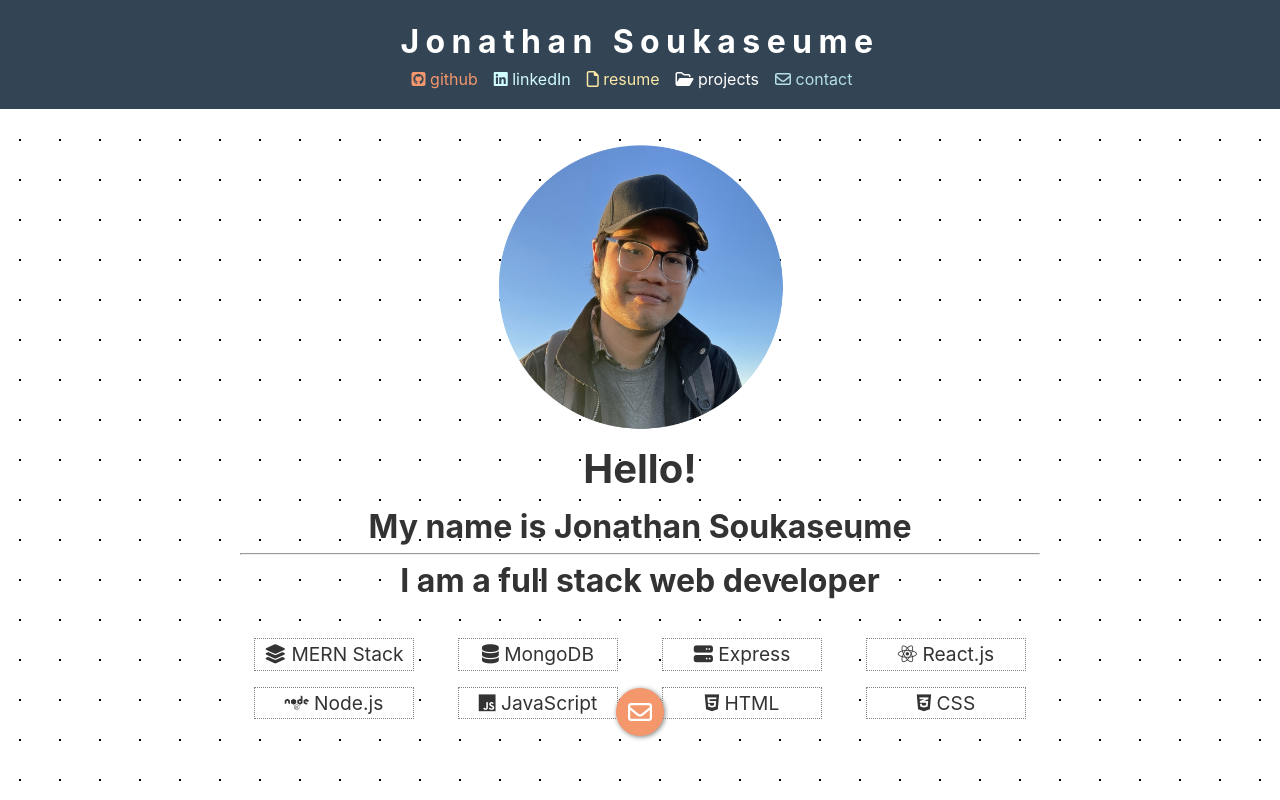
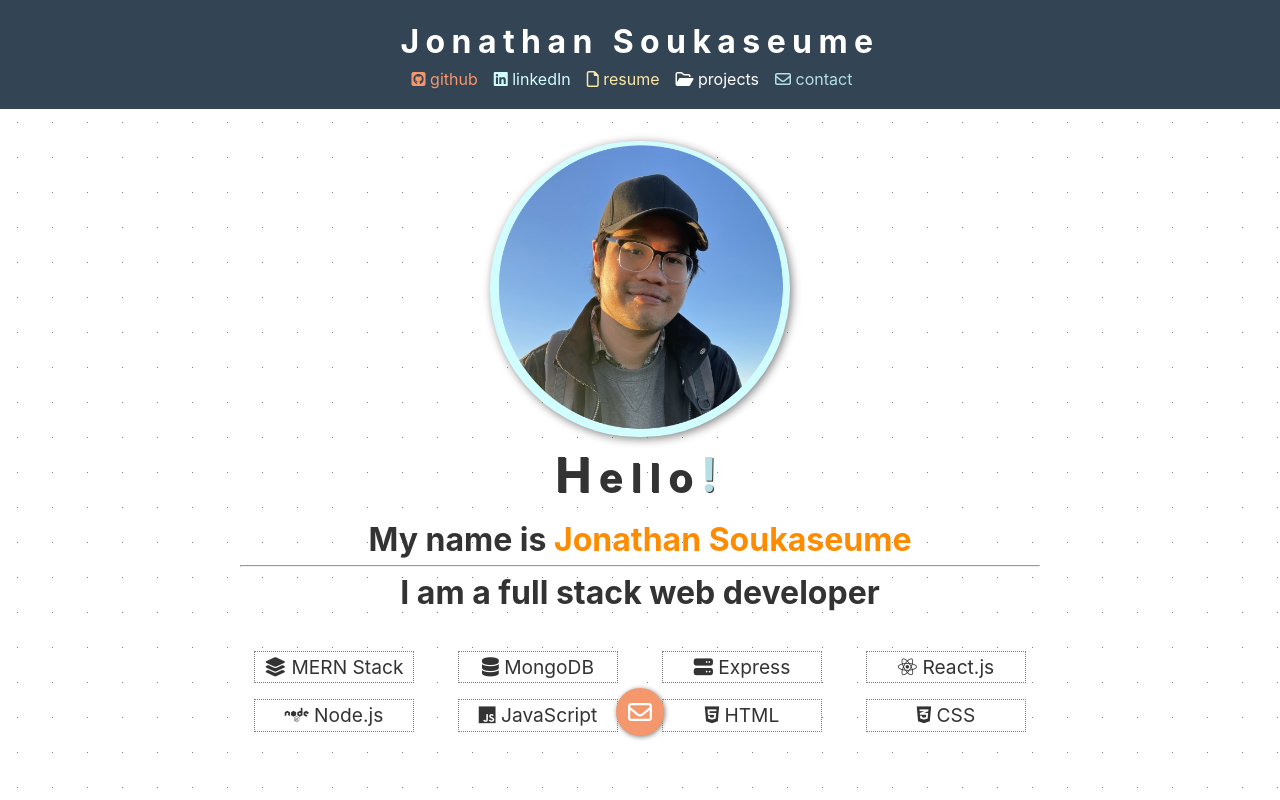
Before and after one commit to jsoomie/mern-profile, a React (Create React App) app in the folder client/: page / in a window 1280 px wide. Built offline with nearby package versions, Linux system fonts and the light colour scheme.

Commit message:
added coloring to greeting page

```diff
--- a/client/src/components/Greeting/Greeting.css
+++ b/client/src/components/Greeting/Greeting.css
@@ -2,8 +2,29 @@
   margin: 2rem 0;
 }
 
+.greeting-container img {
+  box-shadow: 2px 2px 10px gray;
+  border-radius: 9.5rem;
+  background-color: var(--cyan);
+}
+
 .greeting-hello {
   font-size: 2.5rem;
+  text-shadow: 1px 1px #333;
+  letter-spacing: 0.5rem;
+}
+
+.greeting-hello::first-letter {
+  font-size: 3rem;
+}
+
+.greeting-exclamation {
+  font-size: 3rem;
+  color: var(--darkcyan);
+}
+
+.greeting-name {
+  color: darkorange;
 }
 
 .greeting-break {
--- a/client/src/components/Greeting/Greeting.js
+++ b/client/src/components/Greeting/Greeting.js
@@ -4,8 +4,12 @@ export const Greeting = () => {
   return (
     <div className="all-center greeting-container">
       <img src="./js_profile_hs.png" alt="my profile pic" width="300px" />
-      <h1 className="greeting-hello">Hello!</h1>
-      <h1>My name is Jonathan Soukaseume</h1>
+      <h1 className="greeting-hello">
+        Hello<span className="greeting-exclamation">!</span>
+      </h1>
+      <h1>
+        My name is <span className="greeting-name">Jonathan Soukaseume</span>
+      </h1>
       <div className="greeting-break">
         <hr />
       </div>
--- a/client/src/index.css
+++ b/client/src/index.css
@@ -1,7 +1,7 @@
 :root {
   --yellow: #FBE8A6;
   --orange: #F4976C;
-  --navy: #303C6C;
+  --navy: #475074;
   --darkcyan: #B4DFE5;
   --cyan: #D2FDFF;
 }
@@ -22,8 +22,8 @@ body {
   line-height: 1.6;
   background-color: #fff;
   color: #333;
-  background-size: 40px 40px;
-  background-image: radial-gradient(circle, #000000 1px, rgba(0, 0, 0, 0) 1px);
+  background-size: 35px 35px;
+  background-image: radial-gradient(circle, rgba(0, 0, 0, 0.5) 1px, rgba(0, 0, 0, 0) 1px);
 }
 
 a {
```
